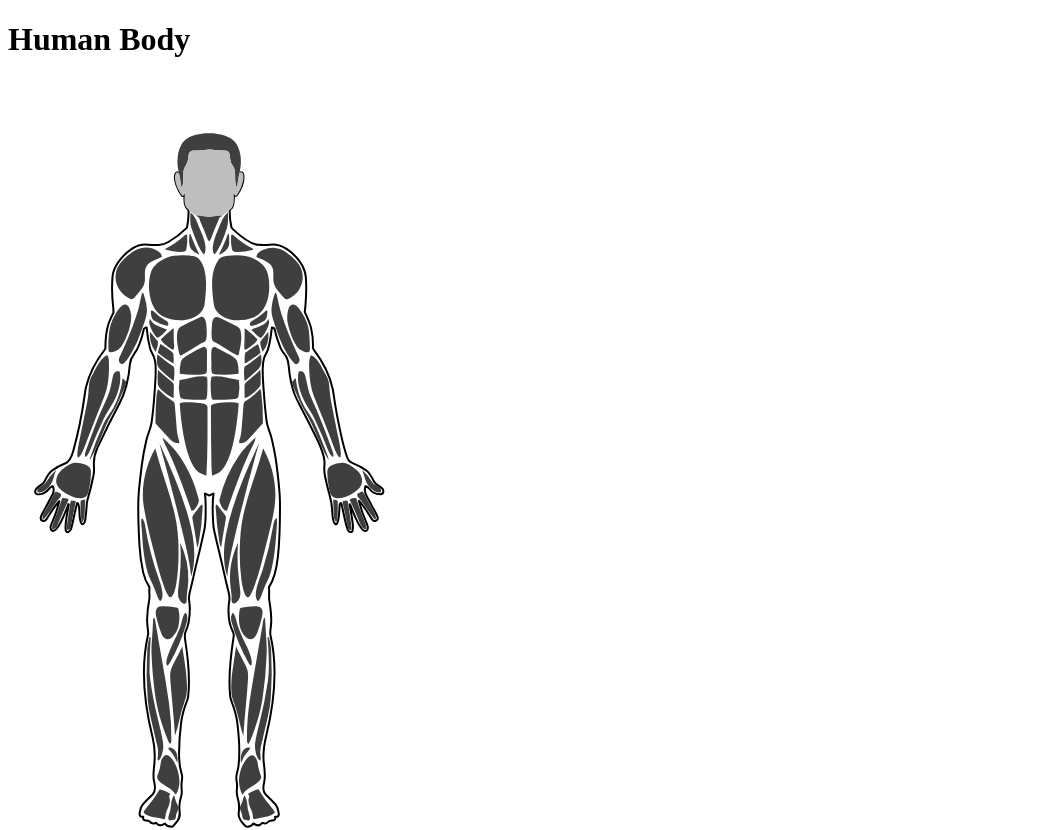
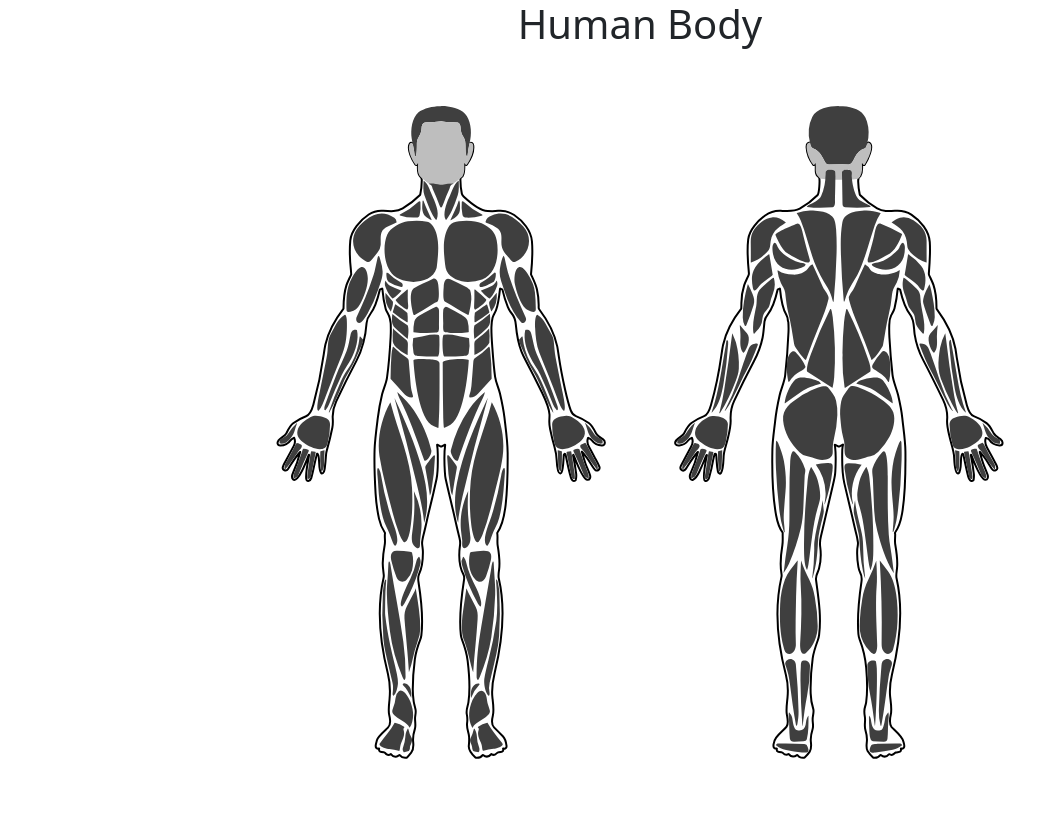
Before and after one commit to heyron53/Vue-Muscle-Selector, a Vue app: page / in a window 1280 px wide. Shown: the top 830 px of the page, without its empty margins (0-1059 px from the left). After the commit the page ends 808 px from the top, so only its background shows below. Built offline with nearby package versions, Linux system fonts and the light colour scheme.

Commit message:
Added bootstrap library

```diff
--- a/public/index.html
+++ b/public/index.html
@@ -5,6 +5,7 @@
     <meta http-equiv="X-UA-Compatible" content="IE=edge">
     <meta name="viewport" content="width=device-width,initial-scale=1.0">
     <link rel="icon" href="<%= BASE_URL %>favicon.ico">
+    <link href="https://cdn.jsdelivr.net/npm/bootstrap@5.0.2/dist/css/bootstrap.min.css" rel="stylesheet" integrity="sha384-EVSTQN3/azprG1Anm3QDgpJLIm9Nao0Yz1ztcQTwFspd3yD65VohhpuuCOmLASjC" crossorigin="anonymous">
     <title><%= htmlWebpackPlugin.options.title %></title>
   </head>
   <body>
@@ -13,5 +14,8 @@
     </noscript>
     <div id="app"></div>
     <!-- built files will be auto injected -->
+
+    <script src="https://cdn.jsdelivr.net/npm/@popperjs/core@2.9.2/dist/umd/popper.min.js" integrity="sha384-IQsoLXl5PILFhosVNubq5LC7Qb9DXgDA9i+tQ8Zj3iwWAwPtgFTxbJ8NT4GN1R8p" crossorigin="anonymous"></script>
+<script src="https://cdn.jsdelivr.net/npm/bootstrap@5.0.2/dist/js/bootstrap.min.js" integrity="sha384-cVKIPhGWiC2Al4u+LWgxfKTRIcfu0JTxR+EQDz/bgldoEyl4H0zUF0QKbrJ0EcQF" crossorigin="anonymous"></script>
   </body>
 </html>
--- a/src/components/BodyComponent.vue
+++ b/src/components/BodyComponent.vue
@@ -1,8 +1,16 @@
 <template>
-    <h1>Human Body</h1>
-    <div style="width: 25em">
-        <MaleFront/>
-        <MaleBack/>
+    <div class="d-flex justify-content-center">
+        <h1>Human Body</h1>
+    </div>
+    <div class="d-flex justify-content-center">
+        <div class="row" style="width: 50em">
+            <div class="col-6">
+                <MaleFront/>
+            </div>
+            <div class="col-6">
+                <MaleBack/>
+            </div>
+        </div>
     </div>
 </template>
 <script setup>
```
